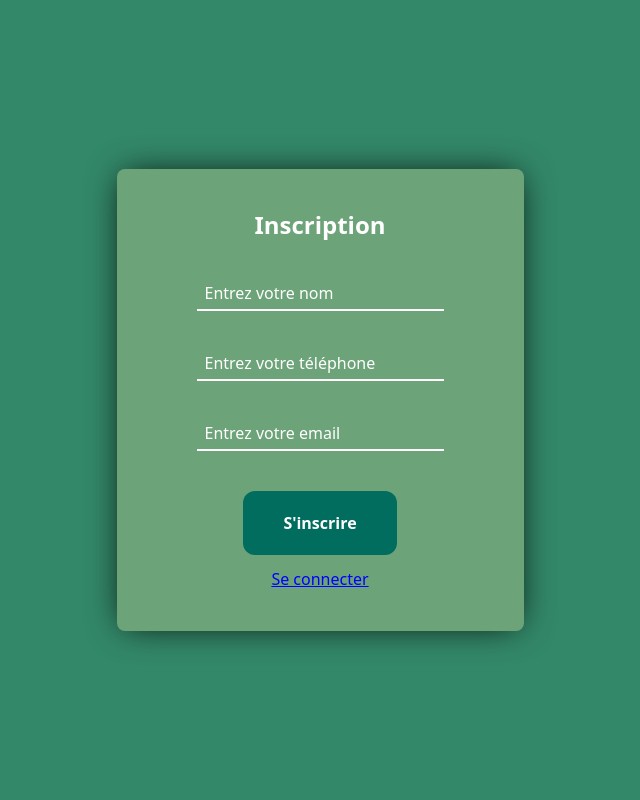
After one commit to TBoisse/MessagesDelivery, a FastAPI app: template front/templates/signin.html in a window 1280 px wide. The commit adds this page. Shown: the whole page, without its empty margins (320-960 px from the left). Run offline with FastAPI, Linux system fonts and the light colour scheme; the template is opened without the code that fills it, so the values that code supplies are empty; some libraries are stand-ins or nearby versions.

Commit message:
Login and signin pages

```diff
--- a/front/app.py
+++ b/front/app.py
@@ -12,3 +12,17 @@ async def index(request : Request):
         request=request,
         name="index.html"
     )
+
+@app.get("/user/login")
+async def login(request : Request):
+    return templates.TemplateResponse(
+        request=request,
+        name="login.html"
+    )
+
+@app.get("/user/signin")
+async def signin(request : Request):
+    return templates.TemplateResponse(
+        request=request,
+        name="signin.html"
+    )
--- a/front/static/css/guideline.css
+++ b/front/static/css/guideline.css
@@ -49,3 +49,10 @@
 .color-guideline-6{
     color: var(--guideline-6);
 }
+
+.bg-guideline-7{
+    background-color: var(--guideline-7);
+}
+.color-guideline-7{
+    color: var(--guideline-7);
+}
--- /dev/null
+++ b/front/static/css/user.css
@@ -0,0 +1,29 @@
+.h-screen > div{
+    box-shadow: 0px 0px 35px -7px #000000;
+}
+
+.form-input{
+    outline: none;
+    background: transparent;
+    border-bottom: 2px solid white;
+    padding: 2px 8px;
+    color: var(--guideline-7);
+}
+
+.form-input:focus{
+    border-bottom: 2px solid var(--guideline-7);
+}
+
+form label{
+    transition: top 0.1s ease-out, color 0.4s;
+}
+
+.form-input:focus ~ label, .form-input:not(:placeholder-shown) ~ label{
+    top : -20px;
+    color: var(--guideline-7);
+}
+
+form a{
+    color: blue;
+    text-decoration: underline;
+}
--- a/front/templates/base.html
+++ b/front/templates/base.html
@@ -12,10 +12,8 @@
     {% endblock %}
 </head>
 <body>
-    <div class="flex h-screen">
     {% block extra_content %}
     {% endblock %}
-    </div>
     {% block extra_scripts %}
     {% endblock %}
 </body>
--- a/front/templates/index.html
+++ b/front/templates/index.html
@@ -4,12 +4,12 @@
 
 {% block extra_styles %}
 <style>
-    @import url("/static/css/guideline.css");
     @import url("/static/css/index.css");
 </style>
 {% endblock %}
 
 {% block extra_content %}
+<div class="flex h-screen">
     <div class="flex flex-col w-full md:w-2/5 h-full">
         <div class="flex flex-col gap-4 py-4 bg-guideline-3">
             <div class="flex justify-between items-center px-5 py-2">
@@ -99,8 +99,9 @@
             </div>
         </div>
     </div>
+</div>
 {% endblock %}
-{% block extra_scripts%}
+{% block extra_scripts %}
 <script src="/static/js/onload.js"></script>
 <script src="/static/js/messages.js"></script>
 <script src="/static/js/index.js"></script>
--- /dev/null
+++ b/front/templates/signin.html
@@ -0,0 +1,35 @@
+{% extends "base.html" %}
+
+{% block title %}MD - Signin{% endblock %}
+
+{% block extra_styles %}
+<style>
+    @import url("/static/css/user.css");
+</style>
+{% endblock %}
+
+{% block extra_content %}
+<div class="flex justify-center items-center h-screen bg-guideline-5">
+    <div class="flex flex-col gap-10 justify-center items-center bg-guideline-4 rounded-lg px-10 sm:px-20 py-5 sm:py-10">
+        <h1 class="text-white font-bold text-2xl">Inscription</h1>
+        <form class="flex flex-col gap-10" action="" method="post">
+            <div class="relative flex flex-col items-start">
+                <input class="form-input z-10" type="text" name="form-username" id="form-username" placeholder=" ">
+                <label class="absolute top-0 left-2 text-white" for="form-username">Entrez votre nom</label>
+            </div>
+            <div class="relative flex flex-col items-start">
+                <input class="form-input z-10" type="text" name="form-phone" id="form-phone" placeholder=" ">
+                <label class="absolute top-0 left-2 text-white" for="form-phone">Entrez votre téléphone</label>
+            </div>
+            <div class="relative flex flex-col items-start">
+                <input class="form-input z-10" type="email" name="form-email" id="form-email" placeholder=" ">
+                <label class="absolute top-0 left-2 text-white" for="form-email">Entrez votre email</label>
+            </div>
+            <div class="flex flex-col items-center gap-3">
+                <button class="px-10 py-5 bg-guideline-6 rounded-xl text-white font-semibold">S'inscrire</button>
+                <a href="/user/login">Se connecter</a>
+            </div>
+        </form>
+    </div>
+</div>
+{% endblock %}
```
Also changed, not shown: front/templates/login.html (added, +31 -0 lines). Lines whose indentation alone changed are shown as unchanged.
